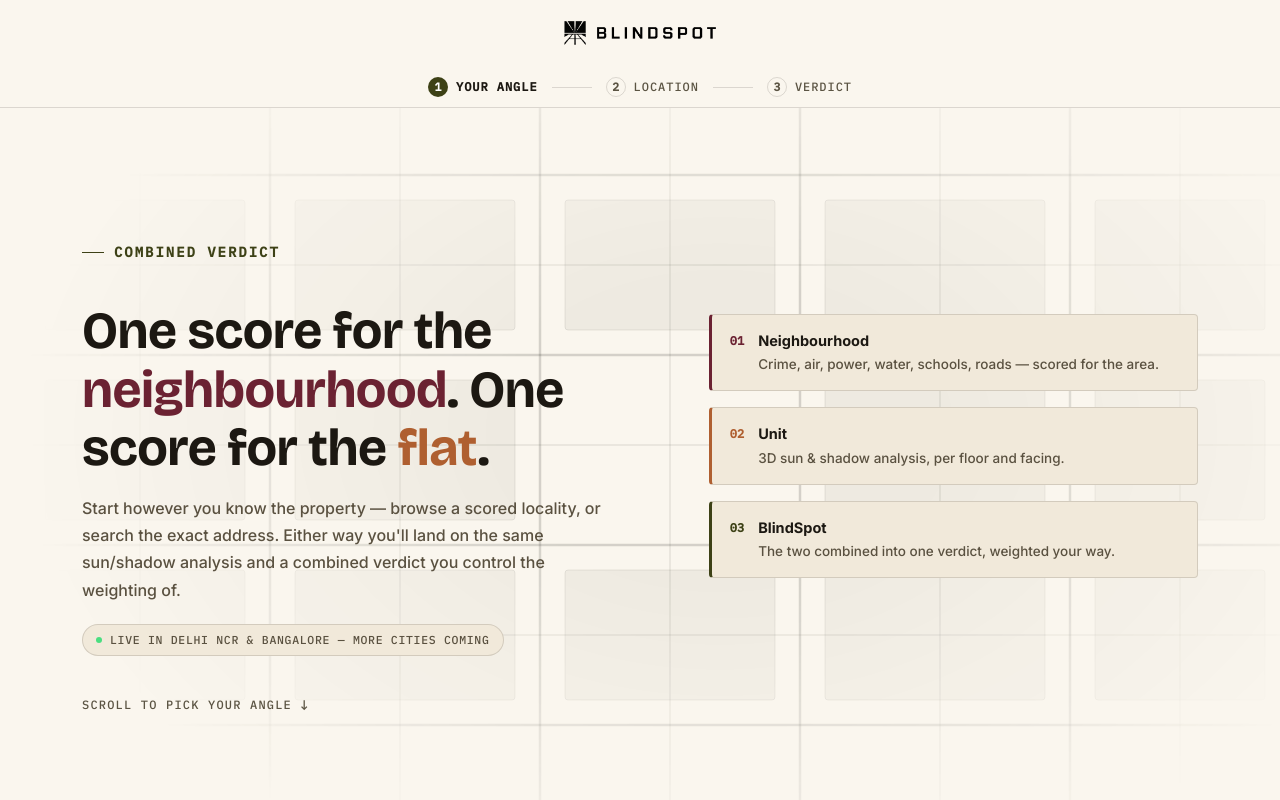
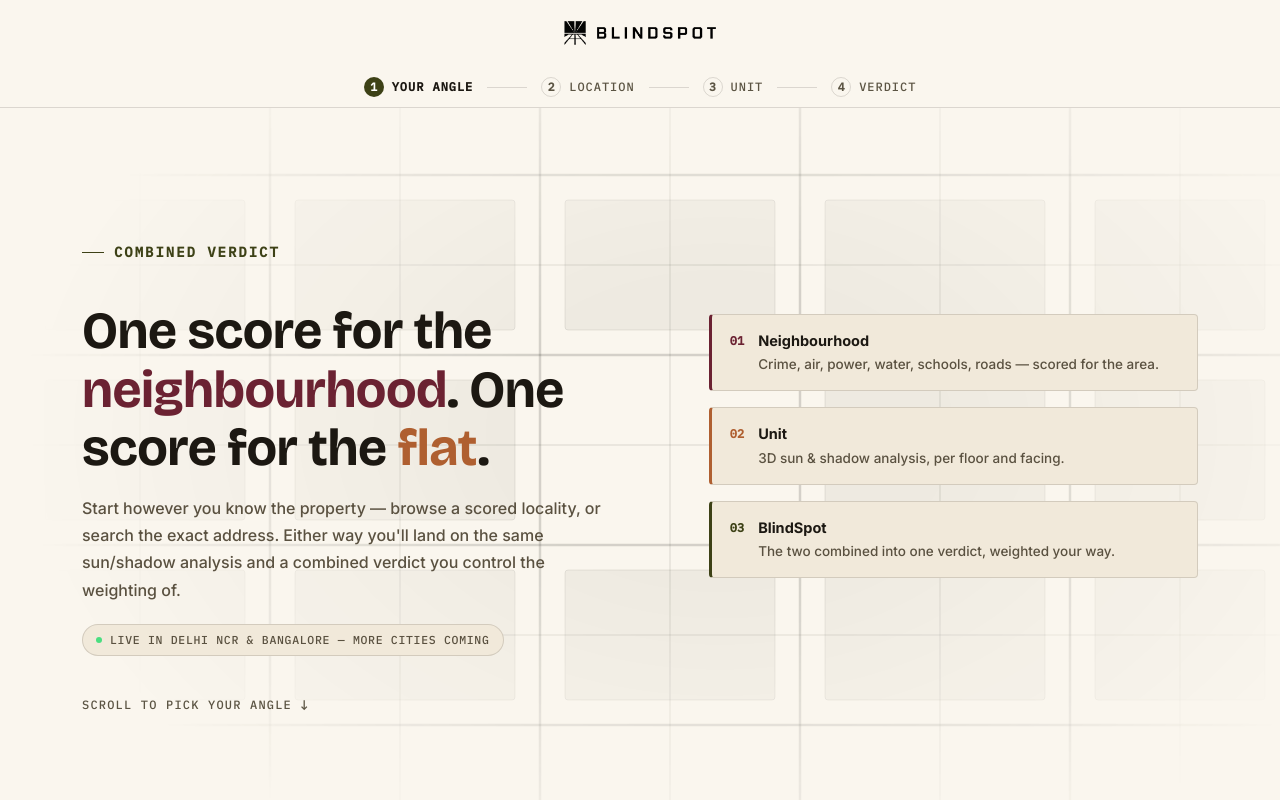
Before and after one commit to BlindSpotCo/BlindSpot, a Next.js app: page /property-score in a window 1280 px wide. Shown: the top 800 px of the page. Built offline with nearby package versions, Linux system fonts and the light colour scheme; no server answers.

Commit message:
Add Unit stage to progress stepper, update AV report CTA copy, remove skip-AI-report line

```diff
--- a/components/property-score/AVAreaCard.js
+++ b/components/property-score/AVAreaCard.js
@@ -117,7 +117,7 @@ export default function AVAreaCard({ record, city }) {
         className="ps-btn ps-cta-btn"
         style={{ display: 'inline-block', background: 'var(--slate)', color: '#fff', border: '1px solid var(--slate)', borderRadius: 'var(--radius)', padding: '12px 22px', fontSize: 14, fontWeight: 700, textDecoration: 'none' }}
       >
-        See Full AsliVastu Report ↗
+        See Detailed Neighbourhood Report ↗
       </a>
     </div>
   );
--- a/components/property-score/PropertyScoreFlow.js
+++ b/components/property-score/PropertyScoreFlow.js
@@ -29,10 +29,11 @@ export default function PropertyScoreFlow() {
   const [addressLabel, setAddressLabel] = useState('');
   const [lat, setLat] = useState('');
   const [lon, setLon] = useState('');
+  const [hasVerdict, setHasVerdict] = useState(false);
 
   const resetLocation = () => {
     setAreaRecord(null); setPinCode(null); setCity(null); setAddressLabel('');
-    setLat(''); setLon('');
+    setLat(''); setLon(''); setHasVerdict(false);
   };
 
   const chooseMode = (m) => {
@@ -69,7 +70,7 @@ export default function PropertyScoreFlow() {
   // already owns, no scroll-spying needed. Persona picking itself isn't a
   // hard gate (you can still continue without one), so it's just the
   // first stage that hasn't happened yet vs. has.
-  const progressStage = !personaId ? 'angle' : (!(lat && lon) ? 'location' : 'verdict');
+  const progressStage = !personaId ? 'angle' : (!(lat && lon) ? 'location' : (hasVerdict ? 'verdict' : 'unit'));
 
   return (
     <section className="section" id="property-score-flow" style={{ paddingTop: 0 }}>
@@ -210,6 +211,7 @@ export default function PropertyScoreFlow() {
             setLon={setLon}
             addressLabel={addressLabel}
             personaId={personaId}
+            onVerdict={setHasVerdict}
           />
         )}
       </div>
--- a/components/property-score/PropertyScoreProgress.js
+++ b/components/property-score/PropertyScoreProgress.js
@@ -6,14 +6,15 @@
 // to 1 every time -- so a user who'd already picked a persona and a
 // location would see "STEP 1" again inside AddressPicker with no sense
 // of how far into the overall journey that actually was. This is the
-// single authoritative 3-stage indicator instead: Your Angle -> Location
-// -> Verdict, sticky under the site header so it stays visible the whole
-// way through, including while scrolling through the variable-height
-// content below the intro screens.
+// single authoritative 4-stage indicator instead: Your Angle -> Location
+// -> Unit -> Verdict, sticky under the site header so it stays visible
+// the whole way through, including while scrolling through the
+// variable-height content below the intro screens.
 
 const STAGES = [
   { key: 'angle', label: 'Your Angle' },
   { key: 'location', label: 'Location' },
+  { key: 'unit', label: 'Unit' },
   { key: 'verdict', label: 'Verdict' },
 ];
 
--- a/components/property-score/UnitVerdict.js
+++ b/components/property-score/UnitVerdict.js
@@ -11,7 +11,7 @@ import { getPersona, PERSONA_ORDER } from '@/lib/personas';
 
 const FACING_OPTS = ['North', 'South', 'East', 'West', 'North-East', 'South-East', 'North-West', 'South-West'];
 
-export default function UnitVerdict({ areaRecord, pinCode, city, lat, lon, setLat, setLon, addressLabel, personaId }) {
+export default function UnitVerdict({ areaRecord, pinCode, city, lat, lon, setLat, setLon, addressLabel, personaId, onVerdict }) {
   const persona = getPersona(personaId) || getPersona(PERSONA_ORDER[0]);
   const sunScoutRef = useRef(null);
   const [floor, setFloor] = useState(null);
@@ -46,7 +46,15 @@ export default function UnitVerdict({ areaRecord, pinCode, city, lat, lon, setLa
   useEffect(() => {
     setCombined(null); setFloor(null); setFacing(null);
     setCapturedFromSS(false); setSsPreview(null); setAreaWeight(50);
+    onVerdict?.(false);
   }, [pinCode, lat, lon]);
+
+  // Tell the parent progress strip whether a verdict now exists, so it
+  // can show a "Unit" stage while floor/facing are still being picked
+  // and only advance to "Verdict" once combined actually resolves.
+  useEffect(() => {
+    onVerdict?.(!!combined);
+  }, [combined]);
 
   const handleUnitSelected = useCallback((f, d) => {
     setFloor(f); setFacing(d); setCapturedFromSS(true); setCombined(null);
@@ -185,9 +193,6 @@ export default function UnitVerdict({ areaRecord, pinCode, city, lat, lon, setLa
                 {ssPreview && <> LiveScore came back {ssPreview.liveScore}/100 ({ssPreview.grade}).</>}
               </div>
             )}
-            <div className="mono" style={{ fontSize: 11.5, color: 'var(--text-dim)', lineHeight: 1.6, marginTop: capturedFromSS ? 4 : 14 }}>
-              {!capturedFromSS && "Skip AI Report/LiveScore if you want — you'll be asked for floor/facing directly at the verdict step below instead."}
-            </div>
           </>
         )}
       </div>
```
